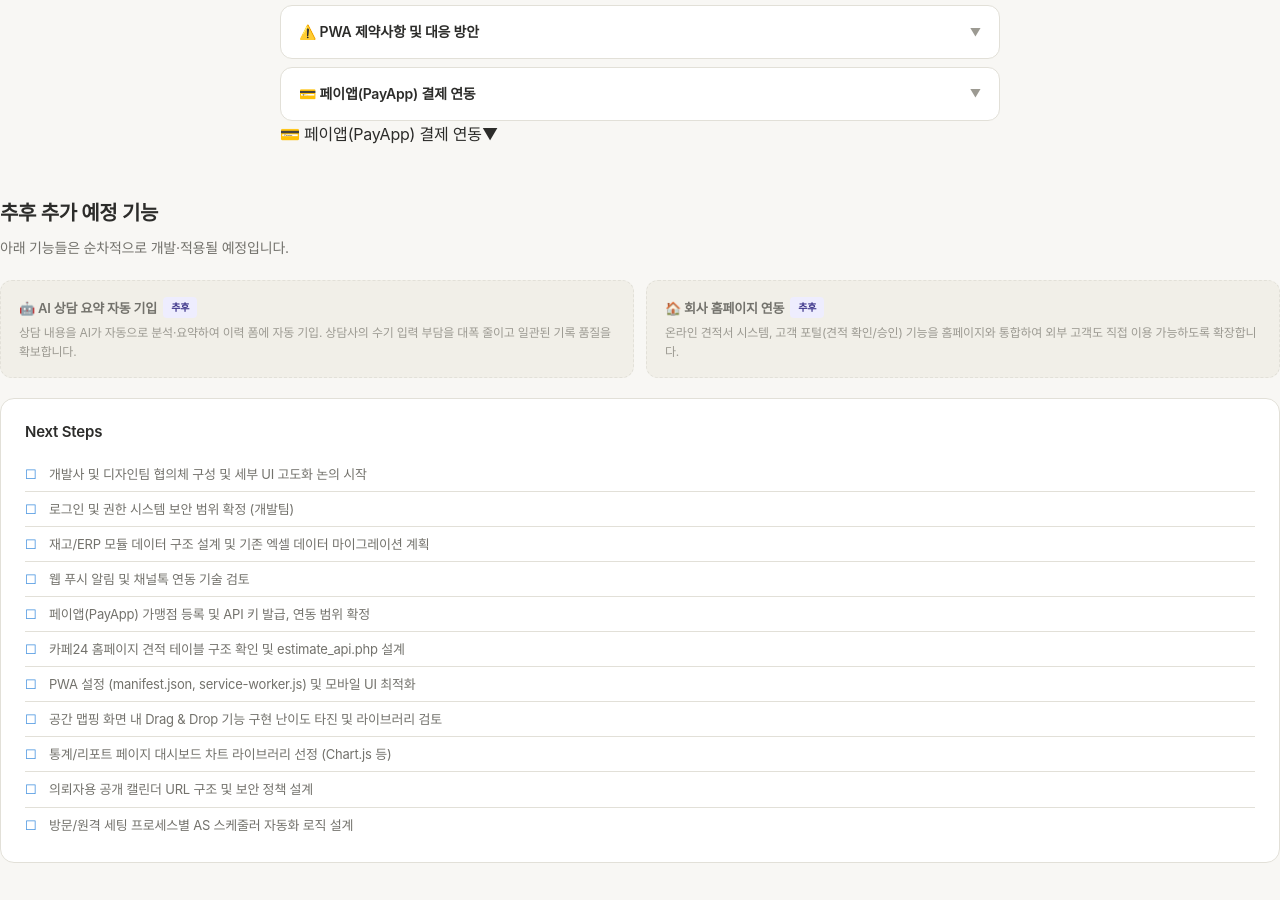
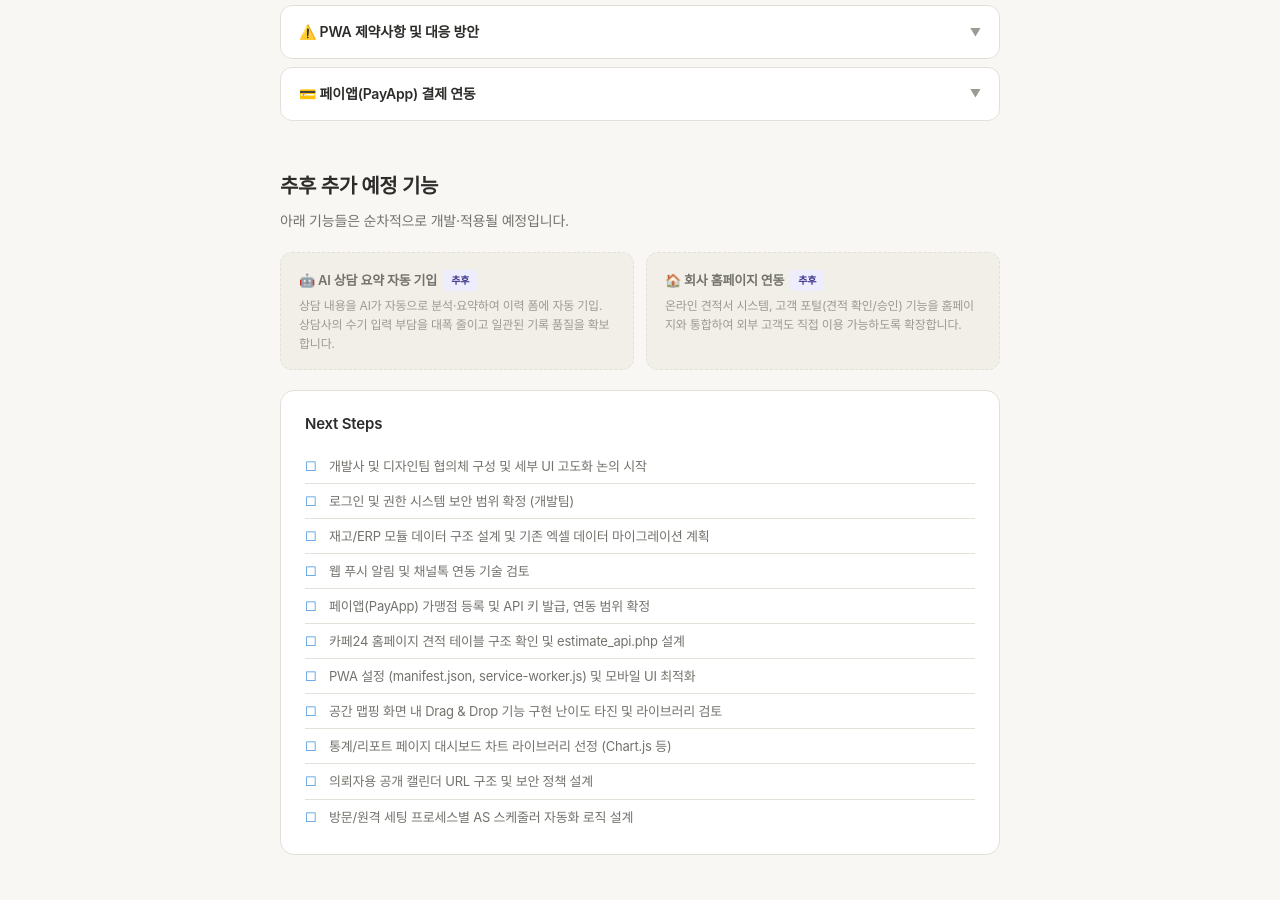
Before and after one commit to drgopro/drgo-pg, a plain HTML site: page index.html in a window 1280 px wide. Shown: the part 4635-5535 px from the top of the page. Drawn offline with Linux system fonts and the light colour scheme; a web font is replaced by a local one.

Commit message:
Update index.html

```diff
--- a/index.html
+++ b/index.html
@@ -651,8 +651,6 @@ body{font-family:'Pretendard',-apple-system,BlinkMacSystemFont,sans-serif;backgr
   <div class="acc-header" id="acc-payapp" onclick="toggleAcc('acc-payapp')">
     <span>💳 페이앱(PayApp) 결제 연동</span><span class="arrow">▼</span>
   </div>
-    <span>💳 페이앱(PayApp) 결제 연동</span><span class="arrow">▼</span>
-  </div>
   <div class="acc-body" id="acc-payapp-body">
     <div style="font-size:13px;color:var(--sub);line-height:1.8;margin-bottom:14px">
       현장 방문 기술자가 CRM에서 바로 결제를 요청하고, 결제 결과가 자동으로 기록되는 구조입니다.<br>
```
